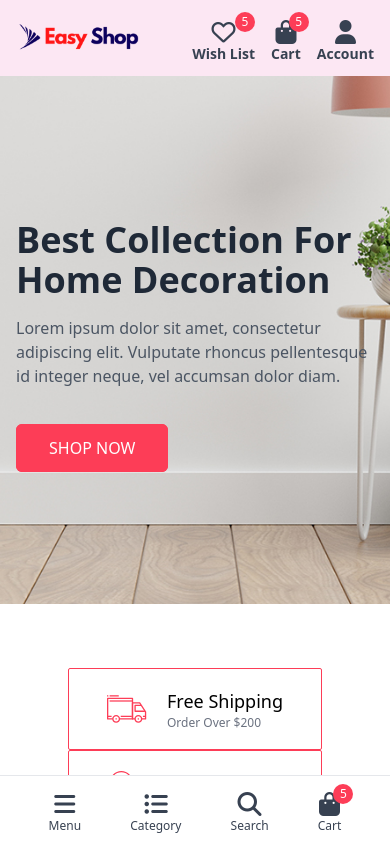
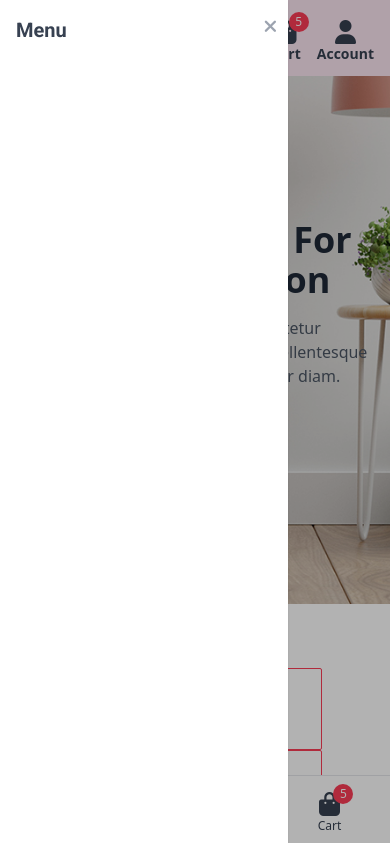
Before and after one commit to easylearningbd/tailwind-ecommerce-project, a website: page index.html in a window 390 px wide. Both pictures are taken after a click on the link "Menu". Shown: the top 843 px of the page. Drawn offline with Linux system fonts and the light colour scheme.

Commit message:
86 Page Responsive Setup Part 2

```diff
--- a/index.html
+++ b/index.html
@@ -171,7 +171,7 @@
 
  <!-- ---- Mobile Menu Bar ----- -->
 
- <div class="fixed w-full border-t border-gray-200 shadow-sm bg-white py-3 bottom-0 left-0 flex justify-around items-start px-6 lg:hidden  ">
+ <div class="fixed w-full border-t border-gray-200 shadow-sm bg-white py-3 bottom-0 left-0 flex justify-around items-start px-6 lg:hidden z-40  ">
 
      <a href="javascript:void(0)" class="block text-center text-gray-700 hover:text-primary transition relative " >
           <div class="text-2xl" id="menuBar">
@@ -206,6 +206,21 @@
  </div>
 
   <!-- ----End Mobile Menu Bar ----- -->
+
+   <!-- ---- Mobile Side Bar ----- -->
+
+   <div class="fixed left-0 top-0 w-full h-full z-50 bg-black bg-opacity-30 shadow hidden " id="mobileMenu">
+        <div class="absolute left-0 top-0 w-72 h-full z-50 bg-white shadow">
+             <div id="closeMenu" class="text-gray-400 hover:text-primary text-lg absolute right-3 top-3 cursor-pointer " >
+                  <i class="fas fa-times"></i>
+             </div>
+             <h3 class="text-xl font-semibold text-gray-700 mb-1 font-roboto pl-4 pt-4 ">Menu</h3>
+
+        </div>
+
+   </div>
+
+    <!-- ---- End Mobile Side Bar ----- -->
 
 
         <!-- ---- Start Banner  ----- -->
@@ -1075,7 +1090,20 @@
 
   <!-- ---- End Copyright   ----- -->
 
+<script>
+     let menuBar = document.querySelector('#menuBar')
+     let mobileMenu = document.querySelector('#mobileMenu')
+     let closeMenu = document.querySelector('#closeMenu')
 
+     menuBar.addEventListener('click', function(){
+          mobileMenu.classList.remove('hidden')
+     })
+
+     closeMenu.addEventListener('click', function(){
+          mobileMenu.classList.add('hidden')
+     })
+
+</script>
 
 </body>
 </html>
```
Also changed, not shown: output/tailwind.css.
